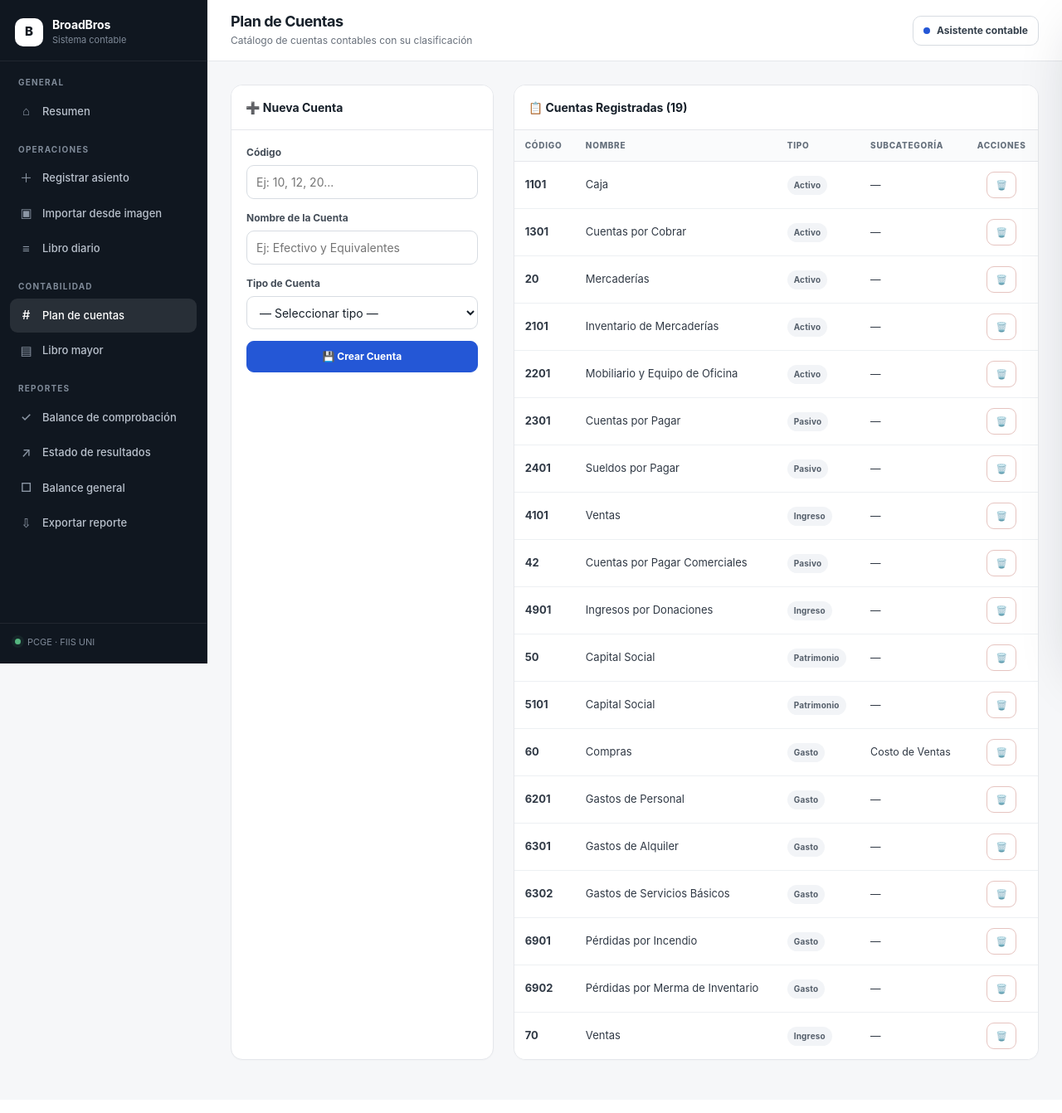
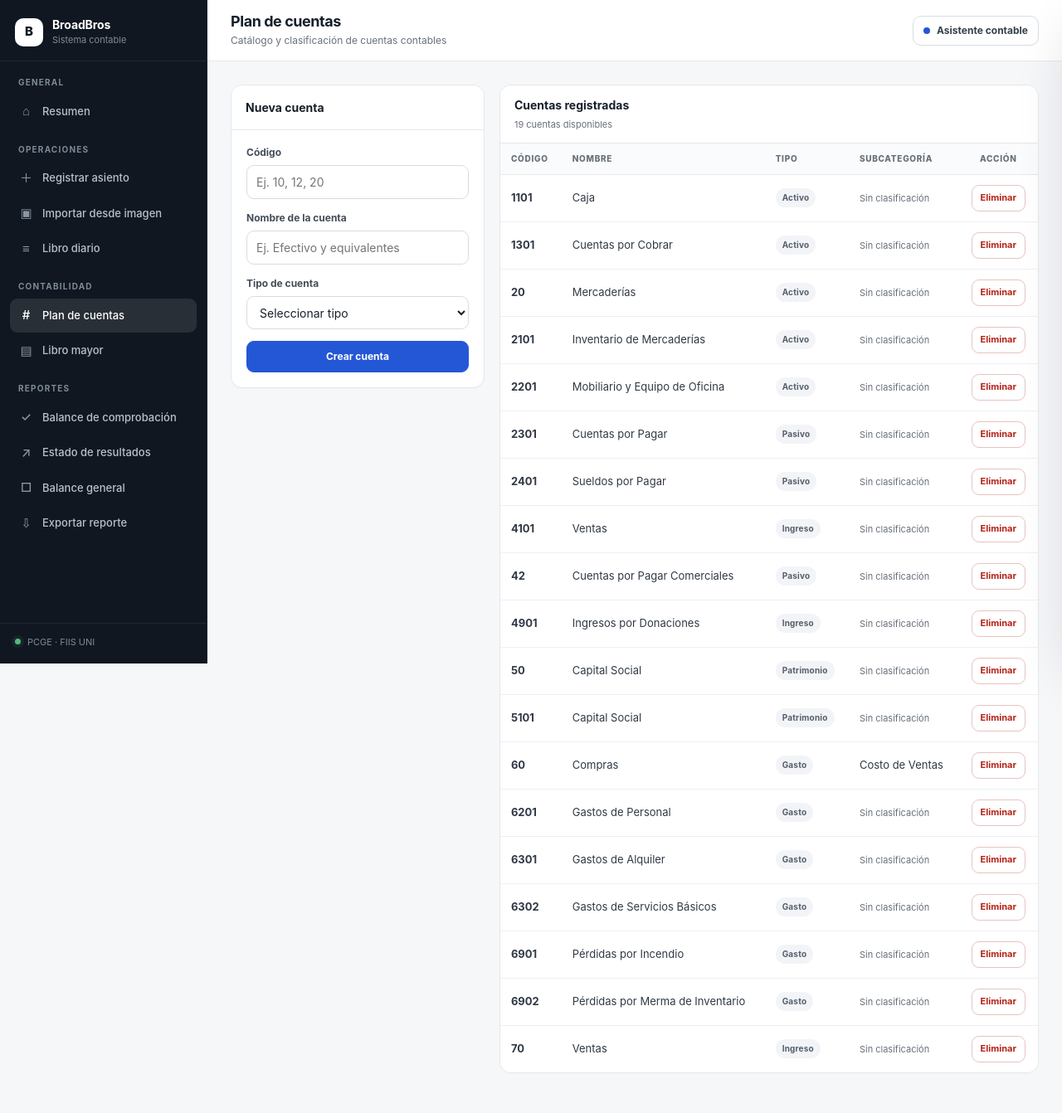
Before and after one commit to lamascara-17/BroadBros---Sistema-Contable, a Django app: page /cuentas/ in a window 1280 px wide. Shown: the whole page at 83% size. Before the commit the page ends 1278 px from the top, so only its background shows below. Run offline with Django 5.2, Linux system fonts and the light colour scheme; data comes from the database, SQL or seed files in the repository.

Commit message:
Ordena interfaz del plan de cuentas

```diff
--- a/templates/gestionar_cuentas.html
+++ b/templates/gestionar_cuentas.html
@@ -2,66 +2,65 @@
 {% load contable_tags %}
 
 {% block title %}Plan de Cuentas — BroadBros{% endblock %}
-{% block nav_cuentas %}active{% endblock %}
-{% block page_title %}Plan de Cuentas{% endblock %}
-{% block page_subtitle %}Catálogo de cuentas contables con su clasificación{% endblock %}
+{% block page_title %}Plan de cuentas{% endblock %}
+{% block page_subtitle %}Catálogo y clasificación de cuentas contables{% endblock %}
 
 {% block content %}
-<div style="display: grid; grid-template-columns: 1fr 2fr; gap: 24px;">
-    <!-- ═══ FORMULARIO NUEVA CUENTA ═══ -->
+<div class="split-layout">
     <div class="card">
         <div class="card-header">
-            <h3>➕ Nueva Cuenta</h3>
+            <h3>Nueva cuenta</h3>
         </div>
         <div class="card-body">
             <form method="post" action="{% url 'gestionar_cuentas' %}">
                 {% csrf_token %}
                 <div class="form-group">
                     <label for="id_codigo">Código</label>
-                    <input type="text" name="codigo" id="id_codigo" class="form-control"
-                           placeholder="Ej: 10, 12, 20..." required>
+                    <input type="text" name="codigo" id="id_codigo" class="form-control" placeholder="Ej. 10, 12, 20" required>
                 </div>
+
                 <div class="form-group">
-                    <label for="id_nombre">Nombre de la Cuenta</label>
-                    <input type="text" name="nombre" id="id_nombre" class="form-control"
-                           placeholder="Ej: Efectivo y Equivalentes" required>
+                    <label for="id_nombre">Nombre de la cuenta</label>
+                    <input type="text" name="nombre" id="id_nombre" class="form-control" placeholder="Ej. Efectivo y equivalentes" required>
                 </div>
+
                 <div class="form-group">
-                    <label for="id_tipo">Tipo de Cuenta</label>
+                    <label for="id_tipo">Tipo de cuenta</label>
                     <select name="tipo" id="id_tipo" class="form-control" required onchange="toggleSubcategoria()">
-                        <option value="">— Seleccionar tipo —</option>
+                        <option value="">Seleccionar tipo</option>
                         {% for valor, etiqueta in tipos %}
                             <option value="{{ valor }}">{{ etiqueta }}</option>
                         {% endfor %}
                     </select>
                 </div>
+
                 <div class="form-group" id="subcategoria_group" style="display: none;">
-                    <label for="id_subcategoria">Subcategoría (EE.RR.)</label>
+                    <label for="id_subcategoria">Subcategoría</label>
                     <select name="subcategoria" id="id_subcategoria" class="form-control">
-                        <option value="">— General —</option>
+                        <option value="">General</option>
                         {% for valor, etiqueta in subcategorias %}
                             {% if valor %}
                             <option value="{{ valor }}">{{ etiqueta }}</option>
                             {% endif %}
                         {% endfor %}
                     </select>
-                    <small style="color: var(--text-light); font-size: 0.75rem; margin-top: 4px; display: block;">
-                        Clasifica la cuenta para el Estado de Resultados
-                    </small>
+                    <small class="helper-text">Se usa para clasificar cuentas en el Estado de Resultados.</small>
                 </div>
-                <button type="submit" class="btn btn-primary" style="width: 100%;">
-                    💾 Crear Cuenta
-                </button>
+
+                <button type="submit" class="btn btn-primary" style="width:100%;">Crear cuenta</button>
             </form>
         </div>
     </div>
 
-    <!-- ═══ LISTA DE CUENTAS ═══ -->
     <div class="card">
         <div class="card-header">
-            <h3>📋 Cuentas Registradas ({{ cuentas|length }})</h3>
+            <div>
+                <h3>Cuentas registradas</h3>
+                <div class="helper-text">{{ cuentas|length }} cuentas disponibles</div>
+            </div>
         </div>
-        <div class="card-body" style="padding: 0;">
+
+        <div class="card-body" style="padding:0;">
             {% if cuentas %}
             <div class="table-container">
                 <table>
@@ -71,7 +70,7 @@
                             <th>Nombre</th>
                             <th>Tipo</th>
                             <th>Subcategoría</th>
-                            <th class="text-center">Acciones</th>
+                            <th class="text-center">Acción</th>
                         </tr>
                     </thead>
                     <tbody>
@@ -79,26 +78,18 @@
                         <tr>
                             <td><strong>{{ cuenta.codigo }}</strong></td>
                             <td>{{ cuenta.nombre }}</td>
-                            <td>
-                                <span class="badge {{ cuenta.tipo|tipo_badge }}">
-                                    {{ cuenta.get_tipo_display }}
-                                </span>
-                            </td>
+                            <td><span class="badge {{ cuenta.tipo|tipo_badge }}">{{ cuenta.get_tipo_display }}</span></td>
                             <td>
                                 {% if cuenta.subcategoria %}
-                                    <span style="font-size: 0.78rem; color: var(--text-light);">
-                                        {{ cuenta.get_subcategoria_display }}
-                                    </span>
+                                    {{ cuenta.get_subcategoria_display }}
                                 {% else %}
-                                    <span style="font-size: 0.78rem; color: var(--text-muted);">—</span>
+                                    <span class="helper-text">Sin clasificación</span>
                                 {% endif %}
                             </td>
                             <td class="text-center">
-                                <a href="{% url 'eliminar_cuenta' cuenta.id %}"
-                                   class="btn btn-sm btn-danger btn-icon"
-                                   onclick="return confirm('¿Eliminar la cuenta {{ cuenta }}?');"
-                                   title="Eliminar">
-                                    🗑️
+                                <a href="{% url 'eliminar_cuenta' cuenta.id %}" class="btn btn-sm btn-danger"
+                                   onclick="return confirm('¿Eliminar la cuenta {{ cuenta }}?');">
+                                    Eliminar
                                 </a>
                             </td>
                         </tr>
@@ -108,9 +99,9 @@
             </div>
             {% else %}
             <div class="empty-state">
-                <div class="empty-icon">📋</div>
+                <div class="empty-icon">#</div>
                 <h4>No hay cuentas registradas</h4>
-                <p>Cree cuentas contables usando el formulario de la izquierda</p>
+                <p>Crea la primera cuenta desde el formulario.</p>
             </div>
             {% endif %}
         </div>
@@ -120,10 +111,6 @@
 
 {% block extra_js %}
 <script>
-    /**
-     * Muestra u oculta el campo de subcategoría según el tipo de cuenta seleccionado.
-     * Solo se muestra para cuentas de tipo 'gasto' o 'ingreso'.
-     */
     function toggleSubcategoria() {
         const tipo = document.getElementById('id_tipo').value;
         const grupo = document.getElementById('subcategoria_group');
@@ -131,14 +118,12 @@
 
         if (tipo === 'gasto' || tipo === 'ingreso') {
             grupo.style.display = 'block';
-            // Filtrar opciones según tipo
-            const opciones = select.querySelectorAll('option');
-            opciones.forEach(opt => {
+            select.querySelectorAll('option').forEach(opt => {
                 if (opt.value === '') {
                     opt.style.display = '';
                 } else if (tipo === 'gasto') {
                     opt.style.display = ['costo_ventas', 'gasto_operativo', 'gasto_financiero', 'otro_gasto'].includes(opt.value) ? '' : 'none';
-                } else if (tipo === 'ingreso') {
+                } else {
                     opt.style.display = ['otro_ingreso'].includes(opt.value) ? '' : 'none';
                 }
             });
@@ -149,4 +134,3 @@
     }
 </script>
 {% endblock %}
-#a
```
